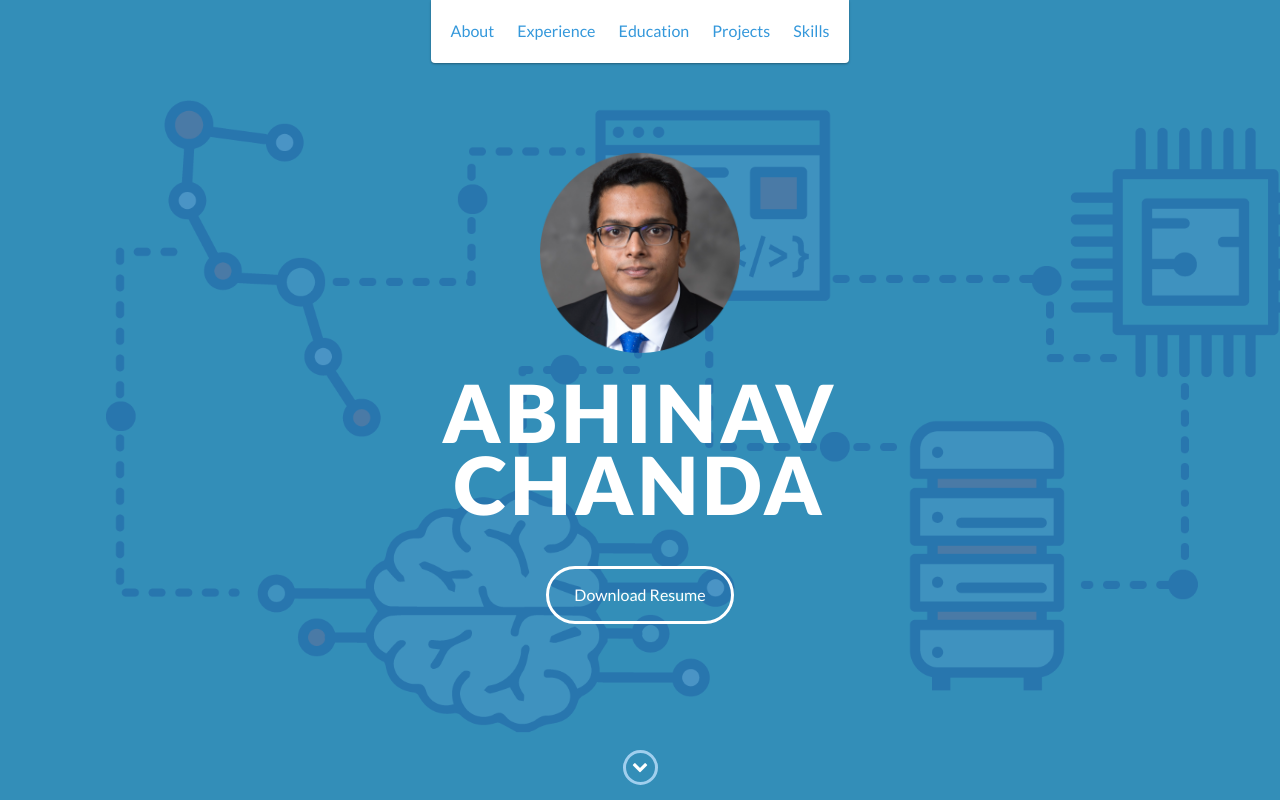
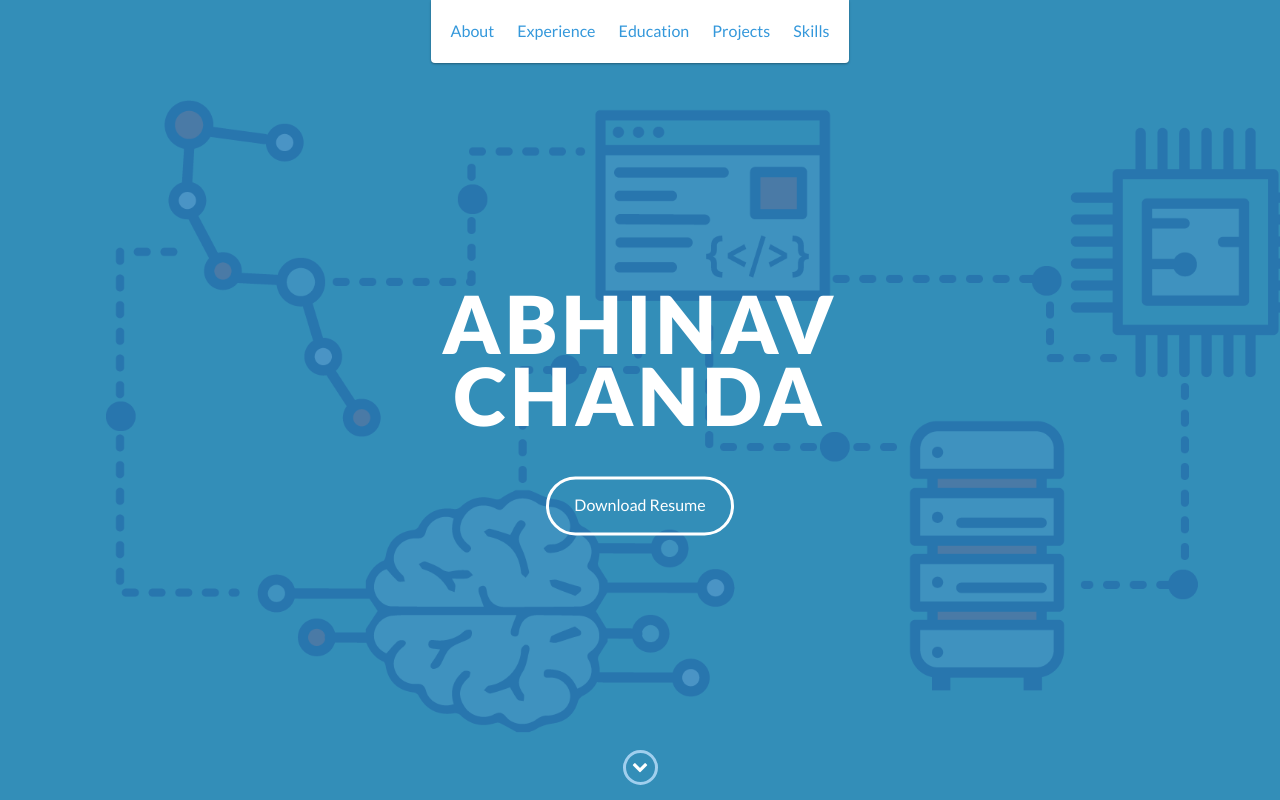
Before and after one commit to abhinav314/abhinav314.github.io, a website: page index.html in a window 1280 px wide. Shown: the top 800 px of the page. Drawn offline with nearby package versions, Linux system fonts and the light colour scheme.

Commit message:
remove image

```diff
--- a/index.html
+++ b/index.html
@@ -48,7 +48,7 @@
 
     <div id="lead">
         <div id="lead-content">
-			<img src="/images/ac_portfolio.png" width="200" height="200" />
+			<!-- <img src="/images/ac_portfolio.png" width="200" height="200" /> -->
 			<br />
 			<br />
             <h2>Abhinav Chanda</h2>
```
